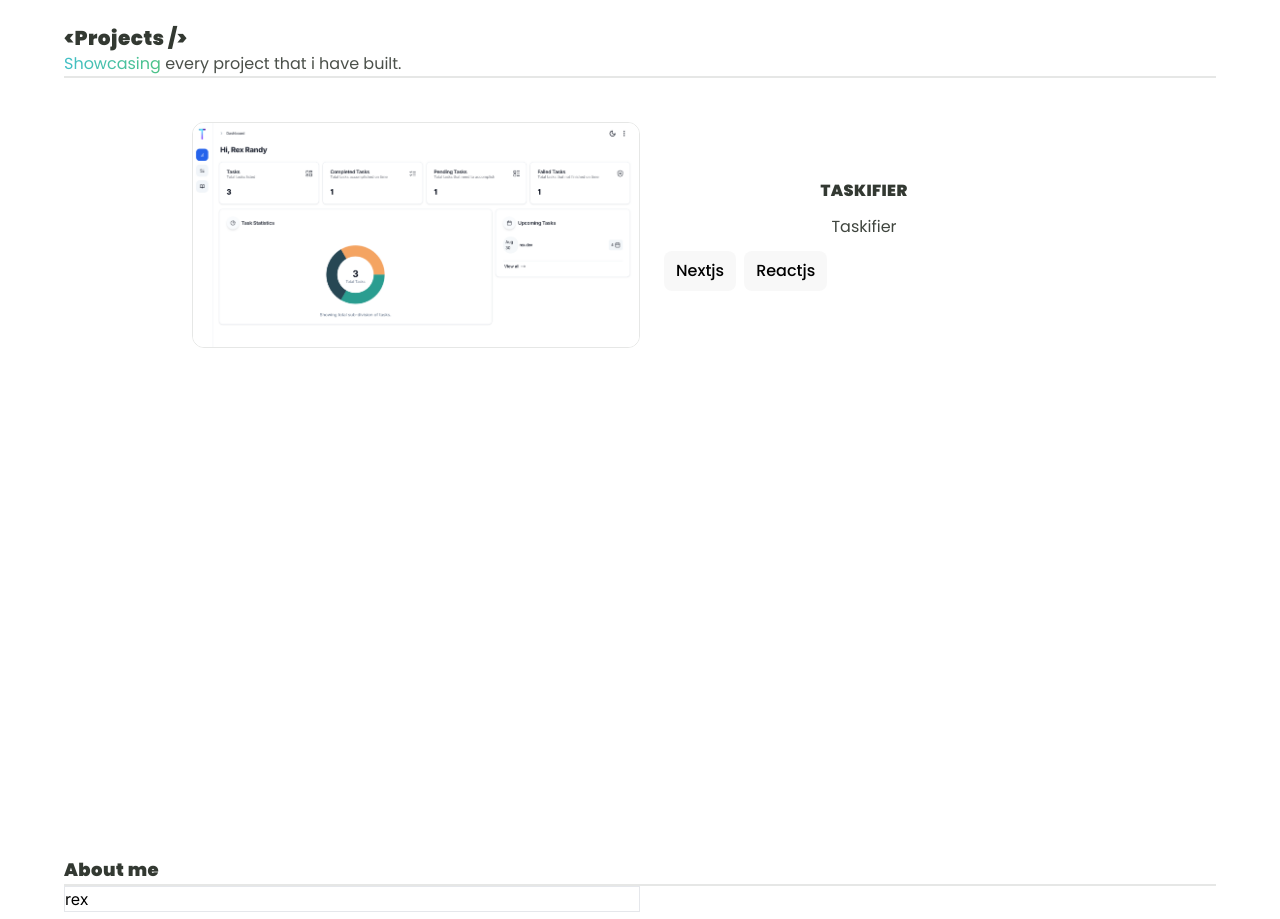
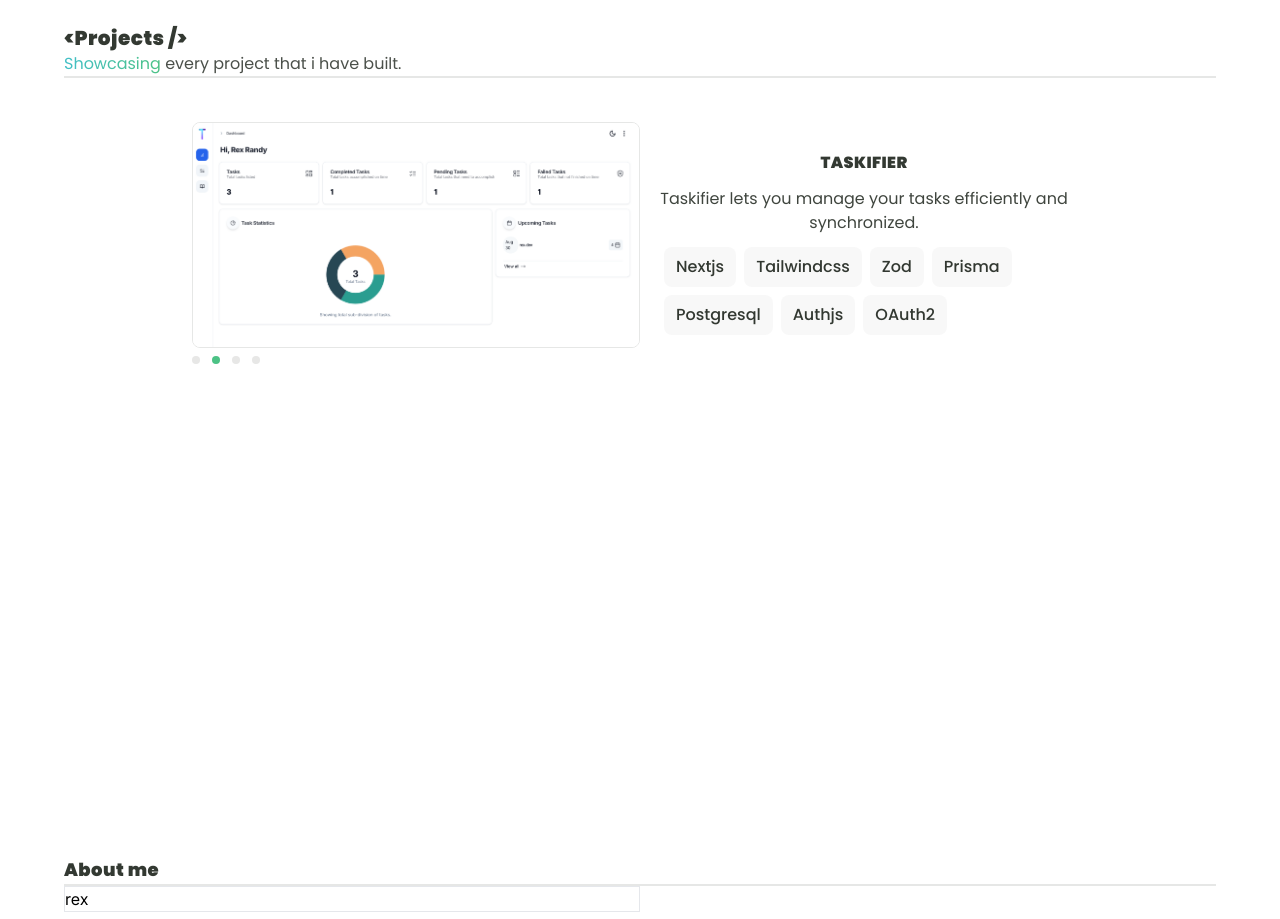
Before and after one commit to Rr-sobusy/rex.dev, a Next.js app: page / in a window 1280 px wide. Shown: the part 780-1699 px from the top of the page. Built offline with nearby package versions, Linux system fonts and the light colour scheme.

Commit message:
ci/cd projects

```diff
--- /dev/null
+++ b/src/components/CarouselDots.tsx
@@ -0,0 +1,31 @@
+import React from "react";
+import { cn } from "@/lib/utils";
+
+type CarouselDotsProps = {
+  className: string;
+  lists: string[];
+  active?: number;
+  clickHandler: (e: number) => void;
+};
+
+const CarouselDots = ({
+  lists = [],
+  active,
+  clickHandler,
+  className,
+}: CarouselDotsProps) => {
+  return (
+    <ul className={cn("flex flex-row gap-3", className)}>
+      {lists.map((_, index) => (
+        <li
+          onClick={() => clickHandler(index)}
+          className={`w-2 h-2 rounded-full cursor-pointer ${
+            index === active ? "bg-primary" : "bg-foreground/10"
+          } `}
+        ></li>
+      ))}
+    </ul>
+  );
+};
+
+export default CarouselDots;
--- a/src/components/ProjectsContainer.tsx
+++ b/src/components/ProjectsContainer.tsx
@@ -6,18 +6,31 @@
 import Image from "next/image";
 import { InView } from "./InView";
 import type { ProjectType } from "@/interfaces/ProjectType";
+import CarouselDots from "./CarouselDots";
 
 type ProjectContainerProps = {
   project: ProjectType;
 };
-const settings = {
-  className: "center",
-  infinite: true,
-  centerPadding: "60px",
-  slidesToShow: 1,
-  speed: 500,
-};
+
 const ProjectsContainer = ({ project }: ProjectContainerProps) => {
+  const [currentActiveDots, setCurrentActiveDots] = React.useState<number>(0);
+
+  const CarouselRef = React.useRef<Slider | null>(null);
+  const settings = {
+    className: "center",
+    infinite: true,
+    centerPadding: "60px",
+    slidesToShow: 1,
+    speed: 800,
+    autoplay: true,
+    autoplayspeed: 4000,
+    afterChange: (e: number) => setCurrentActiveDots(e),
+    arrows: false,
+  };
+
+  function carouselDotsClick(index: number) {
+    CarouselRef.current?.slickGoTo(index);
+  }
   return (
     <InView
       variants={{
@@ -39,10 +52,10 @@
         flexDirection="mdRow"
       >
         <div className="md:w-3/6 w-full">
-          <Slider {...settings}>
+          <Slider ref={CarouselRef} {...settings}>
             {project.snapshotsUrl.map((url) => (
               <Image
-                className="rounded-xl border border-foreground/10"
+                className="rounded-lg border border-foreground/10"
                 alt=""
                 width={600}
                 height={500}
@@ -50,6 +63,12 @@
               />
             ))}
           </Slider>
+          <CarouselDots
+            clickHandler={carouselDotsClick}
+            lists={project.snapshotsUrl}
+            active={currentActiveDots}
+            className="mt-2"
+          />
         </div>
         <div className="md:w-2/4 w-full px-3 flex flex-col gap-3 justify-center">
           <h5 className="font-extrabold font-poppins text-foreground/85 tracking-wide text-center uppercase text-base">
@@ -60,7 +79,7 @@
           </p>
           <div className="flex flex-wrap gap-2 px-3">
             {project.stacksUsed.map((stack) => (
-              <p className="font-poppins text-base px-3 py-2 bg-backgroundAccent/40 rounded-lg font-medium">
+              <p className="font-poppins text-base px-3 py-2 bg-backgroundAccent/40 text-foreground/85 rounded-lg font-medium">
                 {stack}
               </p>
             ))}
--- a/src/components/layout/projects.tsx
+++ b/src/components/layout/projects.tsx
@@ -1,25 +1,9 @@
 import React from "react";
 import Separator from "../Separator";
 import ProjectsContainer from "../ProjectsContainer";
-import type { ProjectType } from "@/interfaces/ProjectType";
+import { projects } from "@/constants/projects";
 
-type ProjectsProps = {};
-
-const projects: ProjectType[] = [
-  {
-    projectName: "Taskifier",
-    projectDescription: "Taskifier",
-    snapshotsUrl: [
-      "/projects/taskifier/1-min.png",
-      "/projects/taskifier/2-min.png",
-      "/projects/taskifier/3-min.png",
-      "/projects/taskifier/4-min.png"
-    ],
-    stacksUsed: ["Nextjs", "Reactjs"],
-  },
-];
-
-const Projects = (ProjectsProps: ProjectsProps) => {
+const Projects = () => {
   return (
     <section className="min-h-screen mt-12 md:mt-0" id="Projects">
       <h1 className="font-poppins text-xl font-extrabold tracking-wide text-foreground/85 w-full">
@@ -33,8 +17,8 @@
       </h5>
       <Separator />
       <div className="slider-container flex flex-col gap-8">
-        {projects.map((project) => (
-          <ProjectsContainer project={project} />
+        {projects.map((project, index) => (
+          <ProjectsContainer key={index} project={project} />
         ))}
       </div>
     </section>
--- /dev/null
+++ b/src/constants/projects.ts
@@ -0,0 +1,24 @@
+import type { ProjectType } from "@/interfaces/ProjectType";
+
+export const projects: ProjectType[] = [
+    {
+      projectName: "Taskifier",
+      projectDescription:
+        "Taskifier lets you manage your tasks efficiently and synchronized.",
+      snapshotsUrl: [
+        "/projects/taskifier/1-min.png",
+        "/projects/taskifier/2-min.png",
+        "/projects/taskifier/3-min.png",
+        "/projects/taskifier/4-min.png",
+      ],
+      stacksUsed: [
+        "Nextjs",
+        "Tailwindcss",
+        "Zod",
+        "Prisma",
+        "Postgresql",
+        "Authjs",
+        "OAuth2",
+      ],
+    },
+  ];
```
Also changed, not shown: public/projects/taskifier/1-min.png, public/projects/taskifier/2-min.png.
